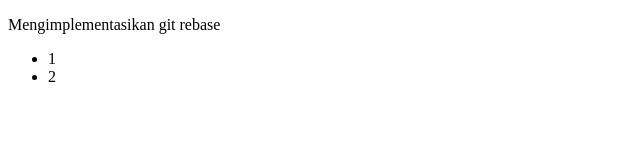
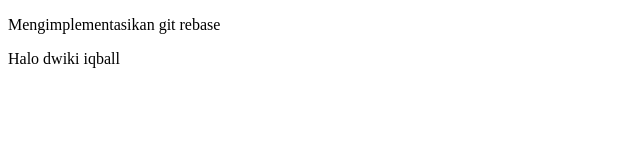
Before and after one commit to DwikiIqbal/coba-gitignore-baru, a plain HTML site: page index.html in a window 1280 px wide. Shown: the whole page, without its empty margins (0-640 px from the left). Drawn offline with Linux system fonts and the light colour scheme.

Commit message:
Mengubah isi file index.html

```diff
--- a/index.html
+++ b/index.html
@@ -8,9 +8,6 @@
 </head>
 <body>
     <p>Mengimplementasikan git rebase</p>
-    <ul>
-        <li>1</li>
-        <li>2</li>
-    </ul>
+    <p>Halo dwiki iqball</p>
 </body>
 </html>
```
